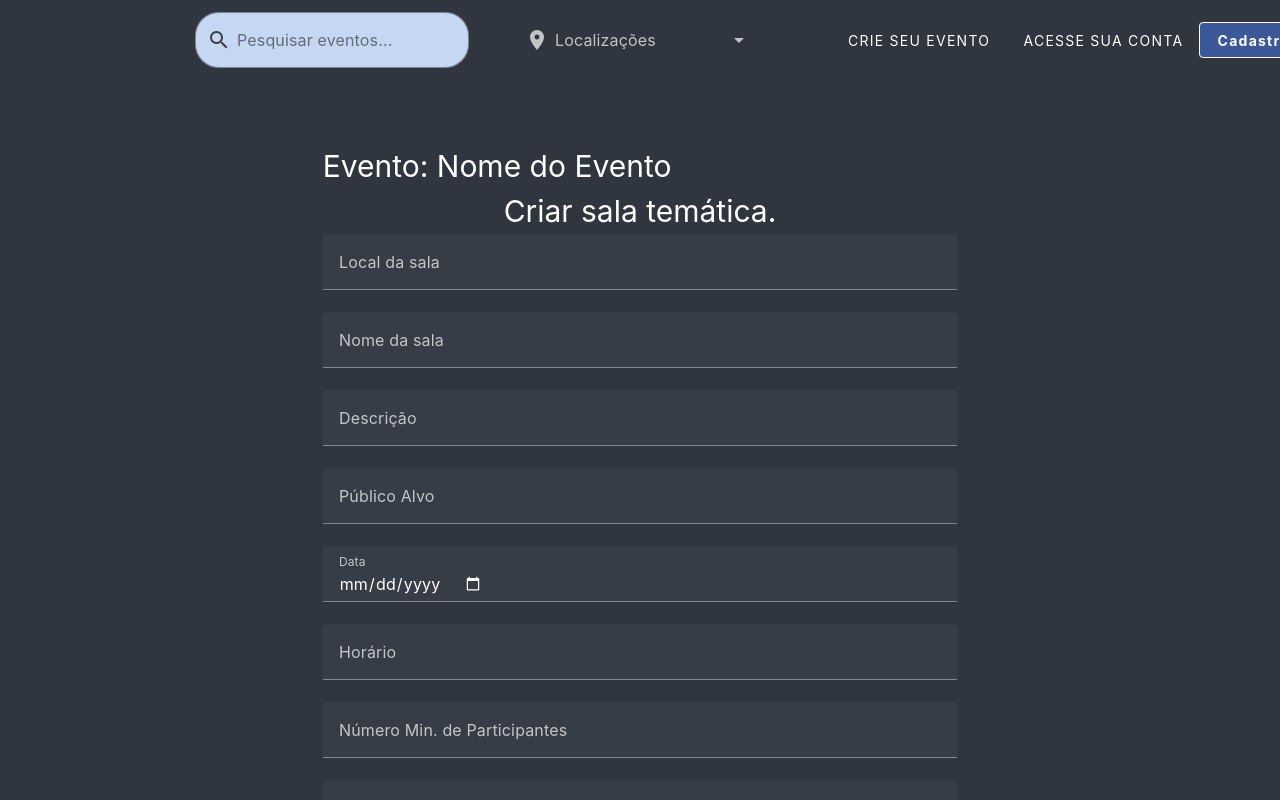
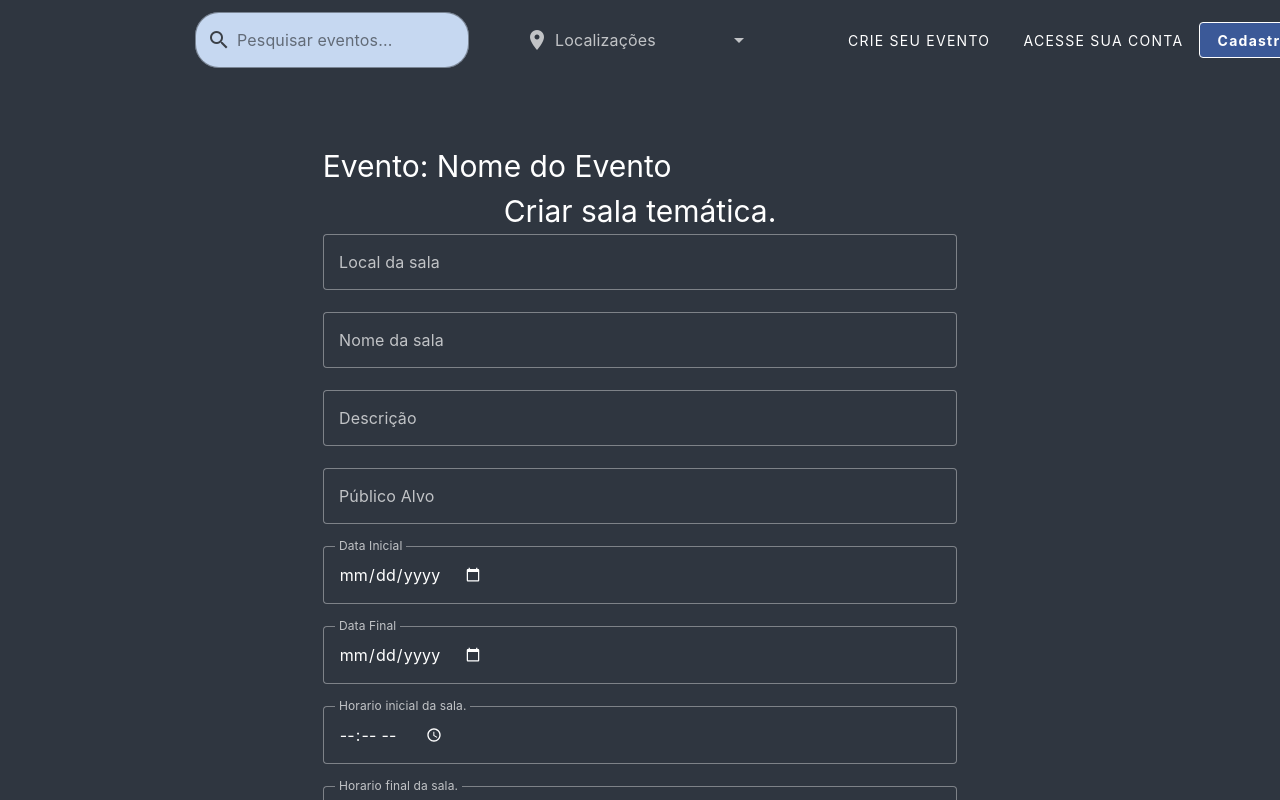
Before and after one commit to tallysdev/eventSync, a Vue app in the folder frontend/eventsync_front/: page /events/1/theme-room in a window 1280 px wide. Built offline with nearby package versions, Linux system fonts and the light colour scheme.

Commit message:
feat: init page theme room

```diff
--- a/frontend/eventsync_front/src/components/ThemeRoom.vue
+++ b/frontend/eventsync_front/src/components/ThemeRoom.vue
@@ -4,14 +4,26 @@
             <h1>Evento: Nome do Evento</h1>
             <h1 class="text-center">Criar sala temática.</h1>
             <v-form class="mb-10">
-                    <v-text-field label="Local da sala"></v-text-field>
-                    <v-text-field label="Nome da sala"></v-text-field>
-                    <v-text-field label="Descrição"></v-text-field>
-                    <v-text-field label="Público Alvo"></v-text-field>
-                    <v-text-field label="Data" type="date" ></v-text-field>
-                    <v-text-field label="Horário"></v-text-field>
-                    <v-text-field label="Número Min. de Participantes"></v-text-field>
-                    <v-text-field label="Número Máx. de Participantes"></v-text-field>
+                <v-text-field variant="outlined" label="Local da sala"></v-text-field>
+                <v-text-field variant="outlined" label="Nome da sala"></v-text-field>
+                <v-text-field variant="outlined" label="Descrição"></v-text-field>
+                <v-text-field variant="outlined" label="Público Alvo"></v-text-field>
+                <v-text-field variant="outlined" label="Data Inicial" type="date"></v-text-field>
+                <v-text-field variant="outlined" label="Data Final" type="date"></v-text-field>
+                <v-text-field variant="outlined"
+                    name="name"
+                    label="Horario inicial da sala."
+                    id="id"
+                    type="time"
+                ></v-text-field>
+                <v-text-field variant="outlined"
+                    name="name"
+                    label="Horario final da sala."
+                    id="id"
+                    type="time"
+                ></v-text-field>
+                <v-text-field variant="outlined" label="Número Min. de Participantes"></v-text-field>
+                <v-text-field variant="outlined" label="Número Máx. de Participantes"></v-text-field>
                 <v-container grid-list-xs class="d-flex justify-center ga-10">
                     <v-btn color="primary">Criar</v-btn>
                     <v-btn color="secondary">Voltar</v-btn>
@@ -23,7 +35,13 @@
 
 <script>
 export default {
-
+    data() {
+        return {
+            time: null,
+            menu2: false,
+            modal2: false,
+        }
+    },
 }
 </script>
 <style lang="">
```
Lines whose indentation alone changed are shown as unchanged.
